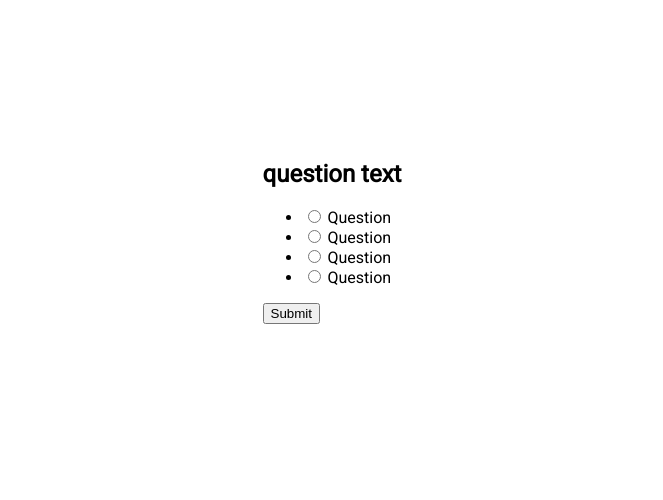
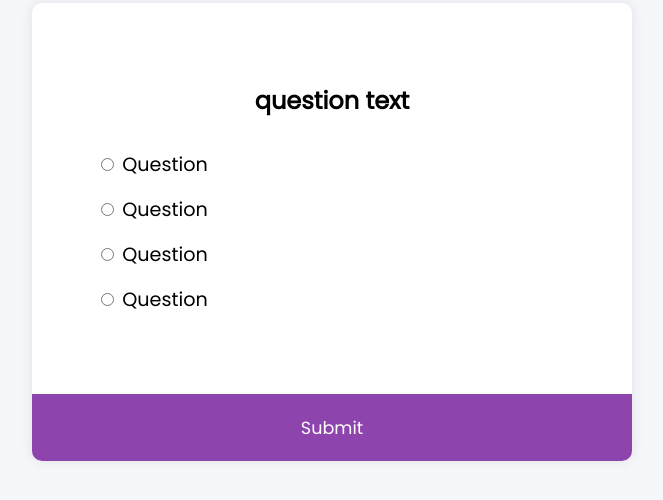
Before and after one commit to gcadigwe/quiz-spa, a plain HTML site: page index.html in a window 1280 px wide. Shown: the part 168-668 px from the top of the page, without its empty margins (308-971 px from the left). Drawn offline with Linux system fonts and the light colour scheme.

Commit message:
styled input and button

```diff
--- a/style.css
+++ b/style.css
@@ -1,16 +1,70 @@
-@import url("https://fonts.googleapis.com/css2?family=Roboto&display=swap");
+@import url('https://fonts.googleapis.com/css2?family=Poppins:wght@200;400&display=swap');
 
 * {
   box-sizing: border-box;
 }
 
 body {
-  font-family: "Roboto";
+  background-color: #b8c6db;
+  background-image: linear-gradient(315deg, #b8b8b8, 0%, #f5f7fa 100%);
+  font-family: 'Poppins';
   margin: 0;
-  flex-direction: column;
   align-items: center;
   justify-content: center;
   height: 100vh;
   overflow: hidden;
   display: flex;
 }
+
+.quiz-container {
+  background-color: #fff;
+  border-radius: 10px;
+  box-shadow: 0 0 10px 2px rgba(100, 100, 100, 0.1);
+  width: 600px;
+  overflow: hidden;
+}
+
+.quiz-header {
+  padding: 4rem;
+}
+
+h2 {
+  padding: 1rem;
+  text-align: center;
+  margin: 0;
+}
+
+ul {
+  list-style-type: none;
+  padding: 0;
+}
+
+ul li {
+  font-size: 1.2rem;
+  margin: 1rem 0;
+}
+
+ul li label {
+  cursor: pointer;
+}
+
+button {
+  background-color: #8e44ad;
+  border: none;
+  color: #fff;
+  display: block;
+  width: 100%;
+  cursor: pointer;
+  font-size: 1.1rem;
+  font-family: inherit;
+  padding: 1.3rem;
+}
+
+button:hover {
+  background-color: #732d91;
+}
+
+button:focus {
+  outline: none;
+  background-color: #5e3370;
+}
```
